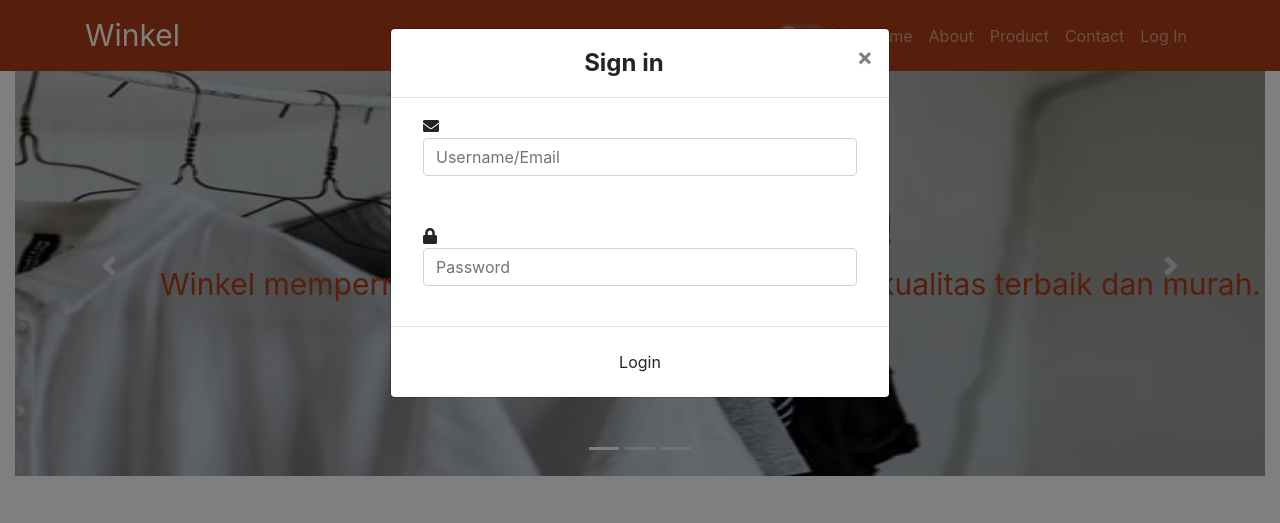
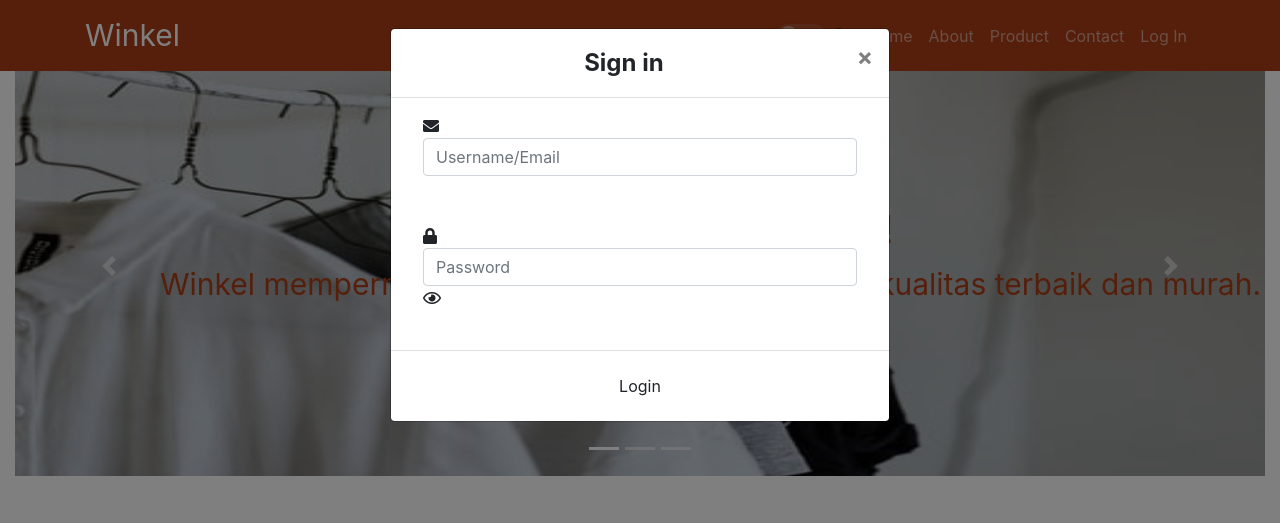
Before and after one commit to fazriegi/Fazri1.github.io, a plain HTML site: page index.html in a window 1280 px wide. Both pictures are taken after a click on the link "Log In". Shown: the top 523 px of the page. Drawn offline with nearby package versions, Linux system fonts and the light colour scheme.

Commit message:
landing page

```diff
--- a/index.html
+++ b/index.html
@@ -421,7 +421,7 @@
               />
             </div>
 
-            <div class="md-form mb-4">
+            <div class="md-form mb-4 eye">
               <i class="fas fa-lock prefix grey-text"></i>
               <input
                 type="password"
@@ -429,10 +429,13 @@
                 class="form-control validate"
                 placeholder="Password"
               />
+              <span>
+                <i class="far fa-eye span"></i>
+              </span>
             </div>
           </div>
           <div class="modal-footer d-flex justify-content-center">
-            <button class="btn btn-default">Login</button>
+            <button class="btn btn-default log">Login</button>
           </div>
         </div>
       </div>
```
